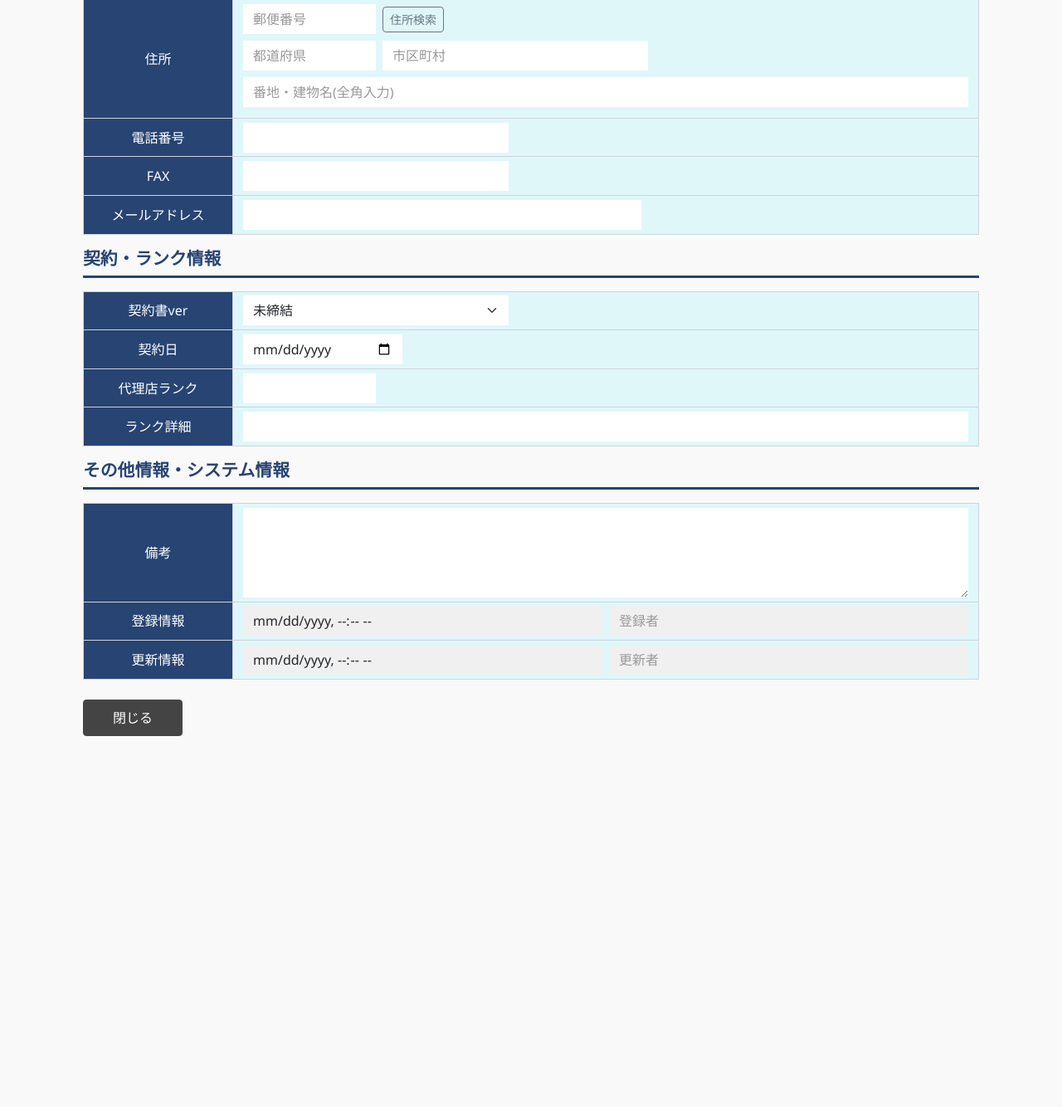
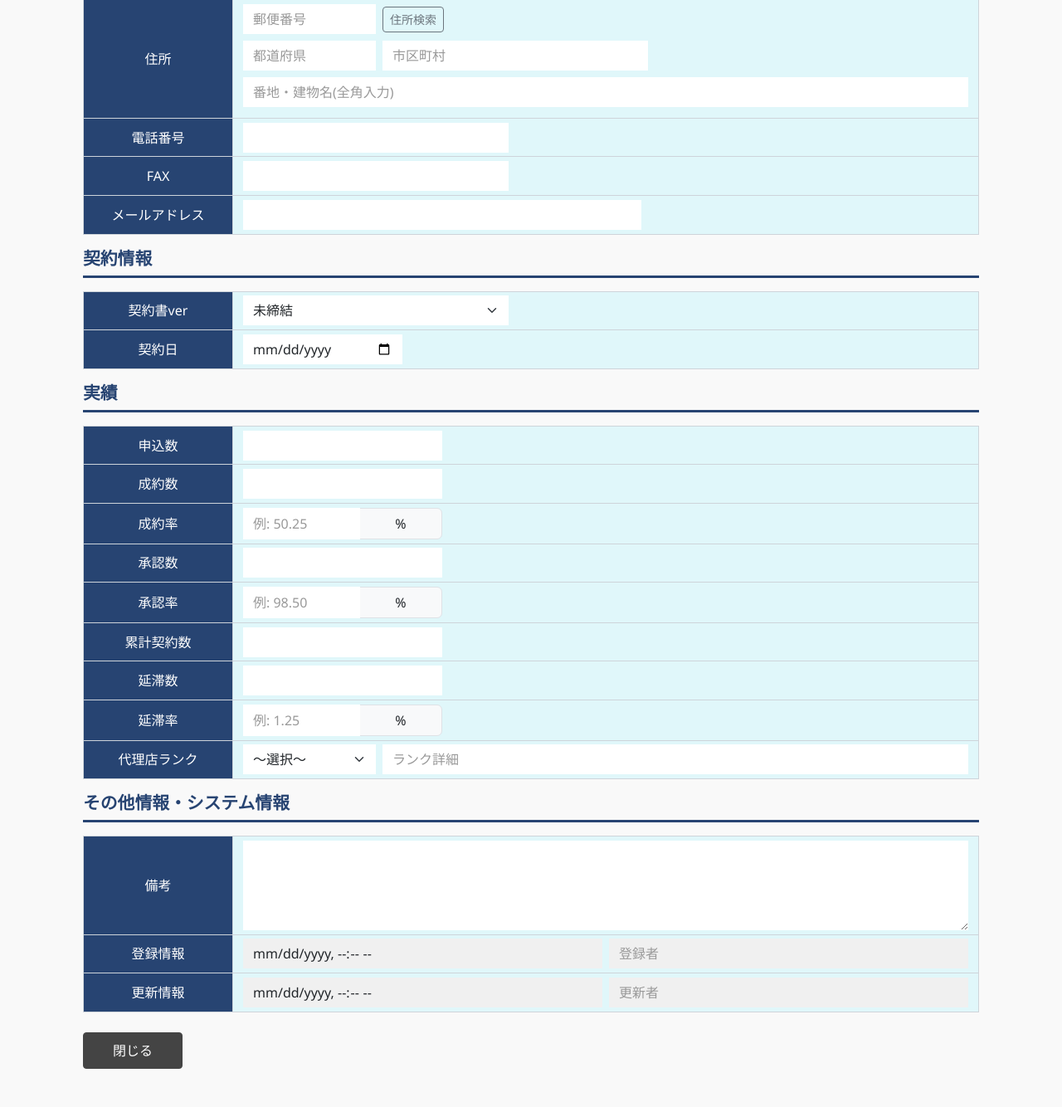
Before and after one commit to umeki-jp/MiraiHosho-System_project, a Flask app: page /masters/agency_master/new in a window 1280 px wide. Shown: the part 496-1830 px from the top of the page at 83% size. Run offline with Flask 3, Linux system fonts and the light colour scheme.

Commit message:
代理店本社フォームOK

```diff
--- a/flaskapp/common/constants.py
+++ b/flaskapp/common/constants.py
@@ -97,6 +97,14 @@ CUSTOMER_RANK_LIST = [
     {'value': 4, 'label': 'ブラック'}
 ]
 
+# 代理店ランク
+AGENCY_RANK_MAP = {
+    0: 'ランクA',
+    1: 'ランクB',
+    2: 'ランクC',
+    3: 'ブラック',
+}
+
 # --- 対応履歴用定数 ---
 
 # 対象タイプ (何に対するログか)
--- a/flaskapp/routes/agency_masterlist.py
+++ b/flaskapp/routes/agency_masterlist.py
@@ -217,10 +217,14 @@ def agency_master_new():
 
         # GETリクエスト
         form_data = {f: "" for f in get_agency_master_fields()}
+        # 代理店ランクの選択肢を生成
+        agency_rank_list = [{'value': key, 'label': value} for key, value in constants.AGENCY_RANK_MAP.items()]
+
         return render_template("masters/agency_master_form.html",
                                mode="create",
                                form_data=form_data,
                                agreement_versions=constants.AGREEMENT_VERSION_MAP,
+                               agency_rank_list=agency_rank_list,  # 追加
                                button_config=button_config)
     finally:
         if conn and conn.open: conn.close()
@@ -299,6 +303,13 @@ def agency_master_edit(agency_master_code):
                     elif field == 'contract_version':
                         before_str = constants.AGREEMENT_VERSION_MAP.get(int(before_val) if str(before_val).isdigit() else before_val, '未設定')
                         after_str = constants.AGREEMENT_VERSION_MAP.get(int(after_val) if str(after_val).isdigit() else after_val, '未設定')
+
+                    # ▼▼▼【ここから追加】▼▼▼
+                    # [代理店ランク] は表示名で比較
+                    elif field == 'agency_master_rank':
+                        before_str = constants.AGENCY_RANK_MAP.get(int(before_val) if str(before_val).isdigit() else before_val, '未設定')
+                        after_str = constants.AGENCY_RANK_MAP.get(int(after_val) if str(after_val).isdigit() else after_val, '未設定')
+                    # ▲▲▲【ここまで追加】▲▲▲
 
                     # [上記以外] のフィールドは単純な文字列として比較
                     else:
@@ -418,12 +429,15 @@ def agency_master_edit(agency_master_code):
             if value is None:
                 agency_data[key] = ''
 
+        agency_rank_list = [{'value': key, 'label': value} for key, value in constants.AGENCY_RANK_MAP.items()]
+
         return render_template("masters/agency_master_form.html",
                                mode="edit",
                                form_data=agency_data,
                                button_config=button_config,
                                agreement_versions=constants.AGREEMENT_VERSION_MAP,
-                               registration_status=constants.registration_status_MAP)
+                               registration_status=constants.registration_status_MAP,
+                               agency_rank_list=agency_rank_list)
     finally:
         if conn and conn.open: conn.close()
 
--- a/flaskapp/templates/masters/agency_master_form_partial.html
+++ b/flaskapp/templates/masters/agency_master_form_partial.html
@@ -72,7 +72,7 @@
 </div>
 
 <div class="form-section">
-    <h3 class="form-section-title">契約・ランク情報</h3>
+    <h3 class="form-section-title">契約情報</h3>
     <div class="row">
         <label for="contract_version" class="col-sm-2 col-form-label">契約書ver</label>
         <div class="col-sm-10">
@@ -91,20 +91,83 @@
             <input type="date" name="contract_date" id="contract_date" class="form-control" style="max-width: 12em;" value="{{ form_data.contract_date or '' }}">
         </div>
     </div>
+</div>
+
+<div class="form-section">
+    <h3 class="form-section-title">実績</h3>
     <div class="row">
-        <label for="agency_master_rank" class="col-sm-2 col-form-label">代理店ランク</label>
+        <label for="application_count" class="col-sm-2 col-form-label">申込数</label>
         <div class="col-sm-10">
-            <input type="text" name="agency_master_rank" id="agency_master_rank" class="form-control" style="max-width: 10em;" value="{{ form_data.agency_master_rank or '' }}">
+            <input type="number" name="application_count" id="application_count" class="form-control" style="max-width: 15em;" value="{{ form_data.application_count or '' }}">
         </div>
     </div>
     <div class="row">
-        <label for="agency_master_rankdetails" class="col-sm-2 col-form-label">ランク詳細</label>
+        <label for="contract_count" class="col-sm-2 col-form-label">成約数</label>
         <div class="col-sm-10">
-            <input type="text" name="agency_master_rankdetails" id="agency_master_rankdetails" class="form-control" value="{{ form_data.agency_master_rankdetails or '' }}">
+            <input type="number" name="contract_count" id="contract_count" class="form-control" style="max-width: 15em;" value="{{ form_data.contract_count or '' }}">
         </div>
     </div>
+    <div class="row">
+        <label for="contract_rate" class="col-sm-2 col-form-label">成約率</label>
+        <div class="col-sm-10">
+            <div class="input-group" style="max-width: 15em;">
+                <input type="number" name="contract_rate" id="contract_rate" class="form-control" value="{{ form_data.contract_rate or '' }}" step="0.01" placeholder="例: 50.25">
+                <span class="input-group-text">%</span>
+            </div>
+        </div>
+    </div>
+    <div class="row">
+        <label for="approval_count" class="col-sm-2 col-form-label">承認数</label>
+        <div class="col-sm-10">
+            <input type="number" name="approval_count" id="approval_count" class="form-control" style="max-width: 15em;" value="{{ form_data.approval_count or '' }}">
+        </div>
+    </div>
+    <div class="row">
+        <label for="approval_rate" class="col-sm-2 col-form-label">承認率</label>
+        <div class="col-sm-10">
+             <div class="input-group" style="max-width: 15em;">
+                <input type="number" name="approval_rate" id="approval_rate" class="form-control" value="{{ form_data.approval_rate or '' }}" step="0.01" placeholder="例: 98.50">
+                <span class="input-group-text">%</span>
+            </div>
+        </div>
+    </div>
+    <div class="row">
+        <label for="total_contracts" class="col-sm-2 col-form-label">累計契約数</label>
+        <div class="col-sm-10">
+            <input type="number" name="total_contracts" id="total_contracts" class="form-control" style="max-width: 15em;" value="{{ form_data.total_contracts or '' }}">
+        </div>
+    </div>
+    <div class="row">
+        <label for="overdue_count" class="col-sm-2 col-form-label">延滞数</label>
+        <div class="col-sm-10">
+            <input type="number" name="overdue_count" id="overdue_count" class="form-control" style="max-width: 15em;" value="{{ form_data.overdue_count or '' }}">
+        </div>
+    </div>
+    <div class="row">
+        <label for="overdue_rate" class="col-sm-2 col-form-label">延滞率</label>
+        <div class="col-sm-10">
+            <div class="input-group" style="max-width: 15em;">
+                <input type="number" name="overdue_rate" id="overdue_rate" class="form-control" value="{{ form_data.overdue_rate or '' }}" step="0.01" placeholder="例: 1.25">
+                <span class="input-group-text">%</span>
+            </div>
+        </div>
+    </div>
+    <div class="row">
+      <label for="agency_master_rank" class="col-sm-2 col-form-label">代理店ランク</label>
+      <div class="col-sm-10" style="display: flex; gap: 8px; align-items: center;">
+        <select name="agency_master_rank" id="agency_master_rank" class="form-select" style="max-width: 10em;">
+          <option value="">～選択～</option>
+          {# バックエンドから `agency_rank_list` のようなリストを渡す必要があります #}
+          {% for rank in agency_rank_list %}
+            <option value="{{ rank.value }}" {% if form_data.agency_master_rank|string == rank.value|string %}selected{% endif %}>
+              {{ rank.label }}
+            </option>
+          {% endfor %}
+        </select>
+        <input type="text" id="agency_master_rankdetails" class="form-control" name="agency_master_rankdetails" value="{{ form_data.agency_master_rankdetails or '' }}" placeholder="ランク詳細">
+      </div>
+    </div>
 </div>
-
 
 <div class="form-section">
   <h3 class="form-section-title">その他情報・システム情報</h3>
--- a/flaskapp/templates/masters/customer_form_partial.html
+++ b/flaskapp/templates/masters/customer_form_partial.html
@@ -157,7 +157,9 @@
   <div class="row">
     <label for="individual_workplace" class="col-sm-2 col-form-label">勤務先・通学先</label>
     <div class="col-sm-10">
-      <input type="text" name="individual_workplace" id="individual_workplace" class="form-control" style="max-width: 20em;"value="{{ form_data.individual_workplace or '' }}" maxlength="100">
+      <input type="text" name="individual_workplace" id="individual_workplace" class="form-control"
+           style="max-width: 30em;" value="{{ form_data.individual_workplace or '' }}"
+           maxlength="100" placeholder="全角入力">
     </div>
   </div>
 
```
